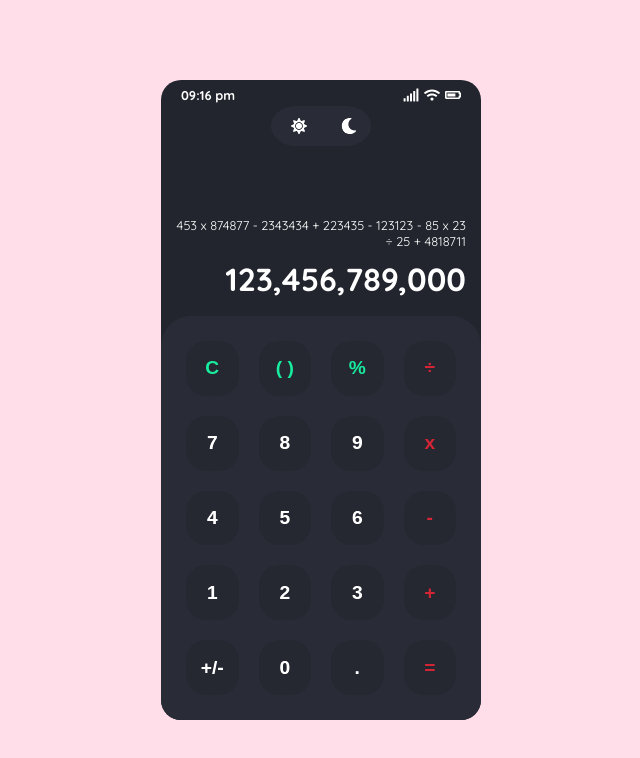
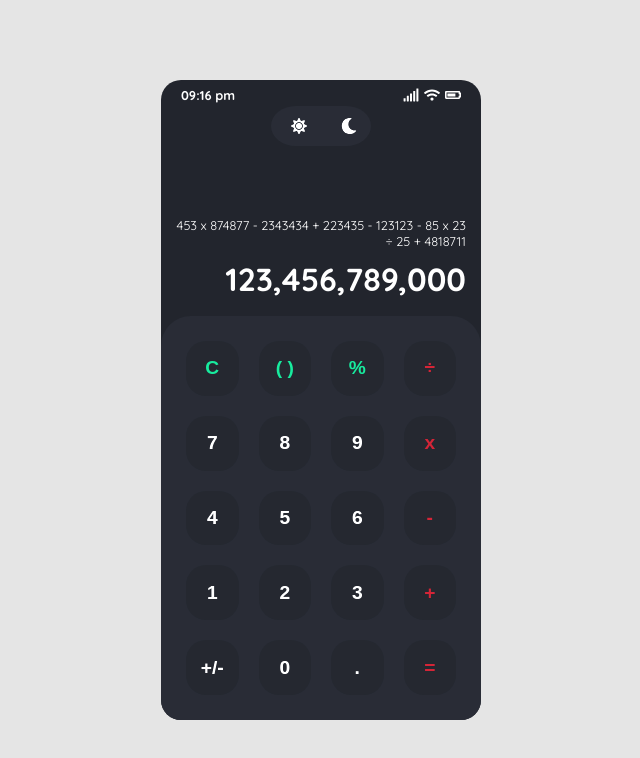
Before and after one commit to vjespinoza/react-calculator, a React (Create React App) app: page / in a window 1280 px wide. Shown: the top 758 px of the page, without its empty margins (319-959 px from the left). Built offline with nearby package versions, Linux system fonts and the light colour scheme.

Commit message:
dark mode

```diff
--- a/src/App.js
+++ b/src/App.js
@@ -1,11 +1,26 @@
+import { useState } from "react";
 import Calculator from "./components/Calculator/Calculator";
-import { CalcContainer } from "./components/Calculator/Calculator.elements";
+import {
+    CalcContainer,
+    MainWrap,
+} from "./components/Calculator/Calculator.elements";
 
 function App() {
+    const [darkMode, setDarkMode] = useState(false);
+
+    const toggleDarkMode = () => {
+        setDarkMode((darkMode) => !darkMode);
+    };
+
     return (
-        <CalcContainer>
-            <Calculator />
-        </CalcContainer>
+        <MainWrap darkMode={darkMode}>
+            <CalcContainer darkMode={darkMode}>
+                <Calculator
+                    darkMode={darkMode}
+                    toggleDarkMode={toggleDarkMode}
+                />
+            </CalcContainer>
+        </MainWrap>
     );
 }
 
--- a/src/components/Calculator/Calculator.elements.js
+++ b/src/components/Calculator/Calculator.elements.js
@@ -5,13 +5,19 @@ const colLigth = (props) => props.theme.color.bgLigth;
 const colPrimary = (props) => props.theme.color.primary;
 const colAccent = (props) => props.theme.color.accent;
 
+export const MainWrap = styled.div`
+    width: 100vw;
+    height: 100vh;
+    background-color: ${(props) => (props.darkMode ? colDark : colLigth)};
+`;
+
 export const CalcContainer = styled.div`
     display: flex;
     flex-direction: column;
     border-radius: 20px;
     width: 320px;
     height: 640px;
-    background-color: ${colDark};
+    background-color: ${(props) => (props.darkMode ? colLigth : colDark)};
     position: absolute;
     top: 50%;
     left: 50%;
@@ -38,7 +44,7 @@ export const DisplayTop = styled.div`
     position: relative;
 
     & span:nth-child(3) {
-        background: ${colDark};
+        background: ${(props) => (props.darkMode ? colLigth : colDark)};
         filter: brightness(1.2);
         display: flex;
         justify-content: center;
@@ -54,7 +60,7 @@ export const DisplayTop = styled.div`
     }
 
     & span:nth-child(4) {
-        background: ${colDark};
+        background: ${(props) => (props.darkMode ? colLigth : colDark)};
         filter: brightness(1.2);
         display: flex;
         justify-content: center;
@@ -73,6 +79,10 @@ export const DisplayTop = styled.div`
     span:nth-child(4) > * {
         cursor: pointer;
     }
+
+    & span > svg {
+        fill: ${(props) => (props.darkMode ? colDark : "white")};
+    }
 `;
 
 export const TopLeft = styled.div`
@@ -81,11 +91,11 @@ export const TopLeft = styled.div`
     justify-content: flex-start;
     flex: 1 1 auto;
     padding-left: 20px;
+    color: ${(props) => (props.darkMode ? colDark : "white")};
 
     & span {
         font-size: 0.8rem;
         font-weight: bold;
-        color: white;
     }
 `;
 
@@ -95,12 +105,16 @@ export const TopRigth = styled.div`
     justify-content: flex-end;
     flex: 1 1 auto;
     padding-right: 20px;
+
+    & > svg {
+        fill: ${(props) => (props.darkMode ? colDark : "white")};
+    }
 `;
 
 export const DisplayHistory = styled.div`
     display: flex;
     align-items: flex-end;
-    color: white;
+    color: ${(props) => (props.darkMode ? colDark : "white")};
     /* background-color: orange; */
     flex: 5 1 0;
     padding: 0 15px;
@@ -135,7 +149,7 @@ export const DisplayValue = styled.div`
     /* background-color: pink; */
     flex: 3 1 0;
     padding: 0 15px;
-    color: white;
+    color: ${(props) => (props.darkMode ? colDark : "white")};
     font-weight: bolder;
     font-size: 2rem;
     text-align: right;
@@ -150,7 +164,7 @@ export const CalcKeyboard = styled.div`
     grid-template-rows: repeat(5, 1fr);
     gap: 20px;
     padding: 25px;
-    background: ${colDark};
+    background: ${(props) => (props.darkMode ? colLigth : colDark)};
     filter: brightness(1.2);
     width: 100%;
     height: 100%;
@@ -159,7 +173,7 @@ export const CalcKeyboard = styled.div`
 `;
 
 export const CalcButton = styled.button`
-    background: ${colDark};
+    background: ${(props) => (props.darkMode ? colLigth : colDark)};
     filter: brightness(0.9);
     outline: none;
     border: none;
@@ -167,7 +181,7 @@ export const CalcButton = styled.button`
     color: ${(props) =>
         (props.accent === "accent" && colAccent) ||
         (props.accent === "primary" && colPrimary) ||
-        "white"};
+        (props.darkMode ? colDark : "white")};
     font-size: 1.2rem;
     font-weight: bold;
     cursor: pointer;
--- a/src/components/Calculator/Calculator.js
+++ b/src/components/Calculator/Calculator.js
@@ -2,11 +2,11 @@ import React from "react";
 import Display from "./Display/Display";
 import Keyboard from "./Keyboard/Keyboard";
 
-const Calculator = () => {
+const Calculator = ({ toggleDarkMode, darkMode }) => {
     return (
         <>
-            <Display />
-            <Keyboard />
+            <Display darkMode={darkMode} toggleDarkMode={toggleDarkMode} />
+            <Keyboard darkMode={darkMode} />
         </>
     );
 };
--- a/src/components/Calculator/Display/Display.js
+++ b/src/components/Calculator/Display/Display.js
@@ -16,7 +16,7 @@ import {
 } from "react-icons/fa";
 import { getTime } from "../../../utils/time";
 
-const Display = () => {
+const Display = ({ toggleDarkMode, darkMode }) => {
     const [time, setTime] = useState(getTime());
     const [history, setHistory] = useState(
         "453 x 874877 - 2343434 + 223435 - 123123 - 85 x 23 ÷ 25 + 4818711"
@@ -30,25 +30,25 @@ const Display = () => {
 
     return (
         <CalcDisplay>
-            <DisplayTop>
-                <TopLeft>
+            <DisplayTop darkMode={darkMode}>
+                <TopLeft darkMode={darkMode}>
                     <span>{time}</span>
                 </TopLeft>
-                <TopRigth>
+                <TopRigth darkMode={darkMode}>
                     <FaSignal />
                     <FaWifi />
                     <FaBatteryThreeQuarters />
                 </TopRigth>
                 <span>
-                    <FaSun />
+                    <FaSun onClick={toggleDarkMode} />
                 </span>
                 <span>
-                    <FaMoon />
+                    <FaMoon onClick={toggleDarkMode} />
                 </span>
             </DisplayTop>
-            <DisplayHistory>{history}</DisplayHistory>
+            <DisplayHistory darkMode={darkMode}>{history}</DisplayHistory>
             {/* Prevent the input of more than 12 digits */}
-            <DisplayValue>123,456,789,000</DisplayValue>
+            <DisplayValue darkMode={darkMode}>123,456,789,000</DisplayValue>
         </CalcDisplay>
     );
 };
--- a/src/components/Calculator/Keyboard/Keyboard.js
+++ b/src/components/Calculator/Keyboard/Keyboard.js
@@ -2,13 +2,14 @@ import React from "react";
 import { CalcButton, CalcKeyboard } from "../Calculator.elements";
 import { buttons } from "../../../utils/buttons";
 
-const Keyboard = () => {
+const Keyboard = ({ darkMode }) => {
     return (
-        <CalcKeyboard>
-            {buttons.map((button) => {
+        <CalcKeyboard darkMode={darkMode}>
+            {buttons.map((button, i) => {
                 return (
                     <CalcButton
-                        key={button.name}
+                        darkMode={darkMode}
+                        key={i}
                         name={button.name}
                         value={button.value}
                         accent={button.color}
--- a/src/globalStyles.js
+++ b/src/globalStyles.js
@@ -9,9 +9,6 @@ const GlobalStyle = createGlobalStyle`
 
     body {
         font-family: 'Quicksand', sans-serif;
-        background-color: #FFDEE9;
-        background-image: linear-gradient(0deg, #FFDEE9 0%, #B5FFFC 100%);
-        /* background-color: ${(props) => props.theme.color.bgLigth}; */
     }
 
     .react-icons {
```
